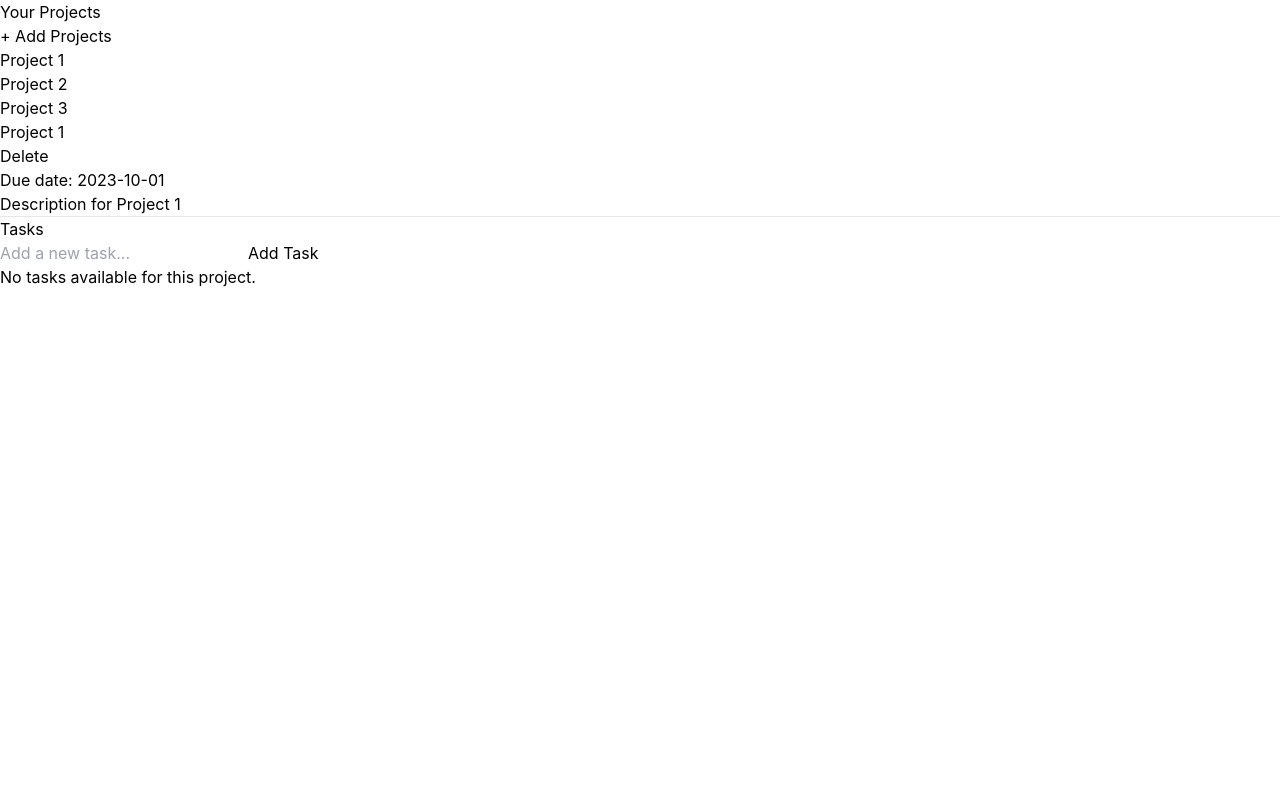
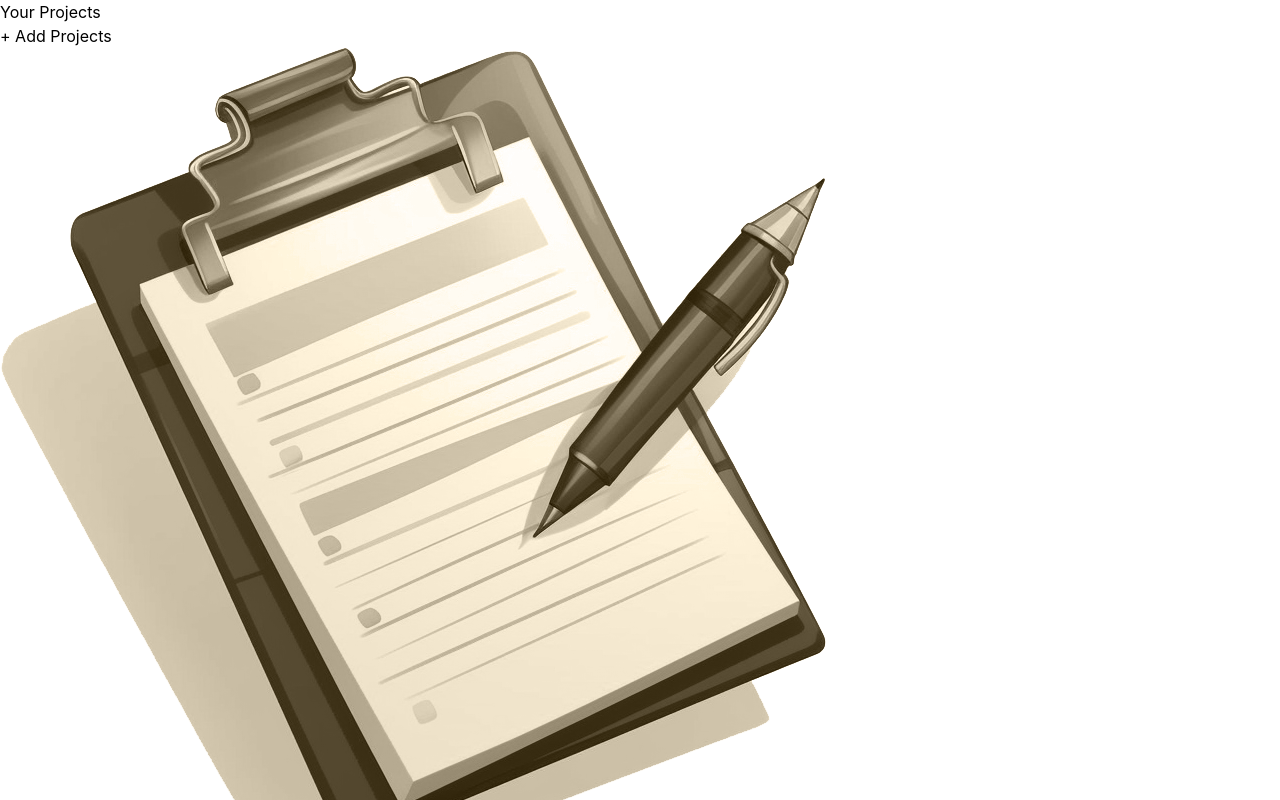
Before and after one commit to Eslamsaeed880/Management-App, a React (Vite) app: page / in a window 1280 px wide. Shown: the top 800 px of the page. Built offline with nearby package versions, Linux system fonts and the light colour scheme.

Commit message:
add and delete tasks

```diff
--- a/src/App.jsx
+++ b/src/App.jsx
@@ -6,31 +6,7 @@ import Project from './components/Project';
 import { useState } from 'react';
 
 const projects = [
-  {
-    name: "Project 1",
-    description: "Description for Project 1",
-    date: "2023-10-01",
-    tasks: []
-  },
-  {
-    name: "Project 2",
-    description: "Description for Project 2",
-    date: "2023-10-02",
-    tasks: [
-      "Clean up the codebase",
-      "Add unit tests",
-      "Update documentation"
-    ]
-  },
-  {    name: "Project 3",
-    description: "Description for Project 3",
-    date: "2023-10-03",
-    tasks: [
-      "Implement new feature",
-      "Fix bugs",
-      "Review pull requests"
-    ]
-  }
+
 ]
 
 function deleteProject(index) {
@@ -62,6 +38,7 @@ function App() {
 
         { !addProject && projects.length > 0 &&
           <Project
+            key={selectedProject}
             project={projects[selectedProject]}
             onDelete={() => {
               deleteProject(selectedProject);
--- a/src/components/Project.jsx
+++ b/src/components/Project.jsx
@@ -1,11 +1,24 @@
 import Task from './Task';
-import { Fragment } from 'react';
+import { Fragment, useState, useRef } from 'react';
 
 
 export default function Project({ project, onDelete }) {
+  const [dummyState, setDummyState] = useState(false);
+  const taskInputRef = useRef();
+
   function handleDeleteTask(index) {
     project.tasks.splice(index, 1);
+    setDummyState(!dummyState);
   }
+
+  function handleAddTask() {
+    const newTask = taskInputRef.current.value;
+    if (newTask.trim() === '') return;
+    project.tasks.push(newTask);
+    taskInputRef.current.value = '';
+    setDummyState(!dummyState);
+  }
+
 
   return (
     <div className="main-content col-span-9 flex flex-col gap-4 bg-gray-100 p-16 pr-40">
@@ -14,28 +27,17 @@ export default function Project({ project, onDelete }) {
         <button onClick={onDelete} className="hover:text-red-500">Delete</button>
       </div>
       <p className="date">Due date: <span className="font-bold">{project.date}</span></p>
-        <p>{project.description}</p>
+      <p className='break-words whitespace-pre-wrap'>{project.description}</p>
       <hr className='border-t border-gray-300 border-b'/>
       <h2 className='font-bold text-2xl'>Tasks</h2>
       <p className="flex items-center gap-4">
-          <input type="text" className='p-2 w-80 rounded bg-gray-200' placeholder='Add a new task...' />
-          <button>Add Task</button>
+        <input type="text" ref={taskInputRef} className='p-2 w-80 rounded bg-gray-200' placeholder='Add a new task...' />
+        <button onClick={handleAddTask}>Add Task</button>
       </p>
 
       { project.tasks.length === 0 && <p className='text-gray-500'>No tasks available for this project.</p> }
 
-          { project.tasks.length > 0 &&
-          <ul className="tasks bg-gray-200 p-4 rounded shadow-md mt-4 flex flex-col gap-2">
-            { project.tasks.map((task, index) => {
-              return (
-                <Fragment key={index}>
-                  <Task onDelete={() => handleDeleteTask(index)}>{task}</Task>
-                  { index < project.tasks.length - 1 && <hr className='border-t border-gray-300 border-b'/> }
-                </Fragment>
-              );
-            })}
-          </ul>
-          }
+      {project.tasks.length > 0 && <Task onDelete={handleDeleteTask} tasks={project.tasks} />}
       <br />
     </div>
   );
--- a/src/components/Task.jsx
+++ b/src/components/Task.jsx
@@ -1,11 +1,20 @@
+import React, { Fragment } from 'react';
 
-export default function Task({ children, onDelete }) {
+export default function Task({ tasks, onDelete }) {
+
     return (
-        <>
-            <li className="task flex justify-between items-center mb-2">
-                <span>{children}</span>
-                <button onClick={onDelete} className='hover:text-red-500'>Clear</button>
-            </li>
-        </>
+        <ul className="tasks bg-gray-200 p-4 rounded shadow-md mt-4 flex flex-col gap-2">
+            { tasks.map((task, index) => {
+                return (
+                    < Fragment key={index}>
+                        <li className="task flex justify-between items-center mb-2">
+                            <span>{task}</span>
+                            <button onClick={() => onDelete(index)} className='hover:text-red-500 ml-auto'>Clear</button>
+                        </li>
+                        { index < tasks.length - 1 && <hr className='border-t border-gray-300 my-2'/> }
+                    </Fragment>
+                );
+            })}
+        </ul>
     );
 }
```
Lines whose indentation alone changed are shown as unchanged.
